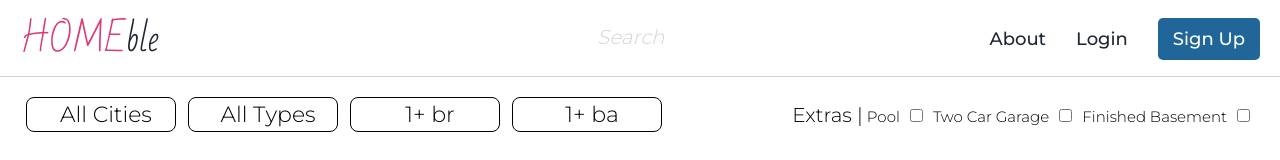
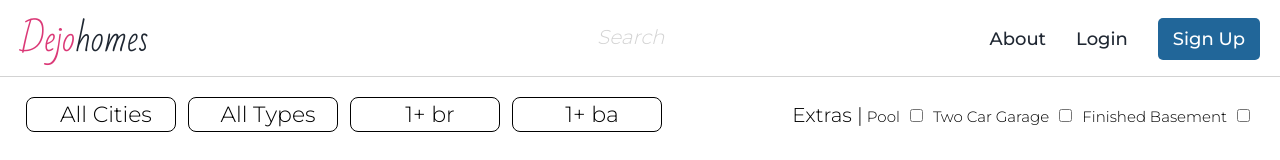
Before and after one commit to TheDejo/dejo_homes, a React (Create React App) app: page / in a window 1280 px wide. Shown: the top 160 px of the page. Built offline with nearby package versions, Linux system fonts and the light colour scheme.

Commit message:
final commit of dejo homes

```diff
--- a/src/components/Header.js
+++ b/src/components/Header.js
@@ -13,7 +13,7 @@ class Header extends Component {
 render () {
   return (
       <header>
-        <div className="logo"><span className="home">HOME</span>ble</div>
+        <div className="logo"><span className="home">Dejo</span>homes</div>
         <section className="search-area">
           <input type='text' name="search" placeholder="Search" onChange={this.props.change}/>
         </section>
```
Also changed, not shown: 2 other files (tests, documents, lock files or other folders).
